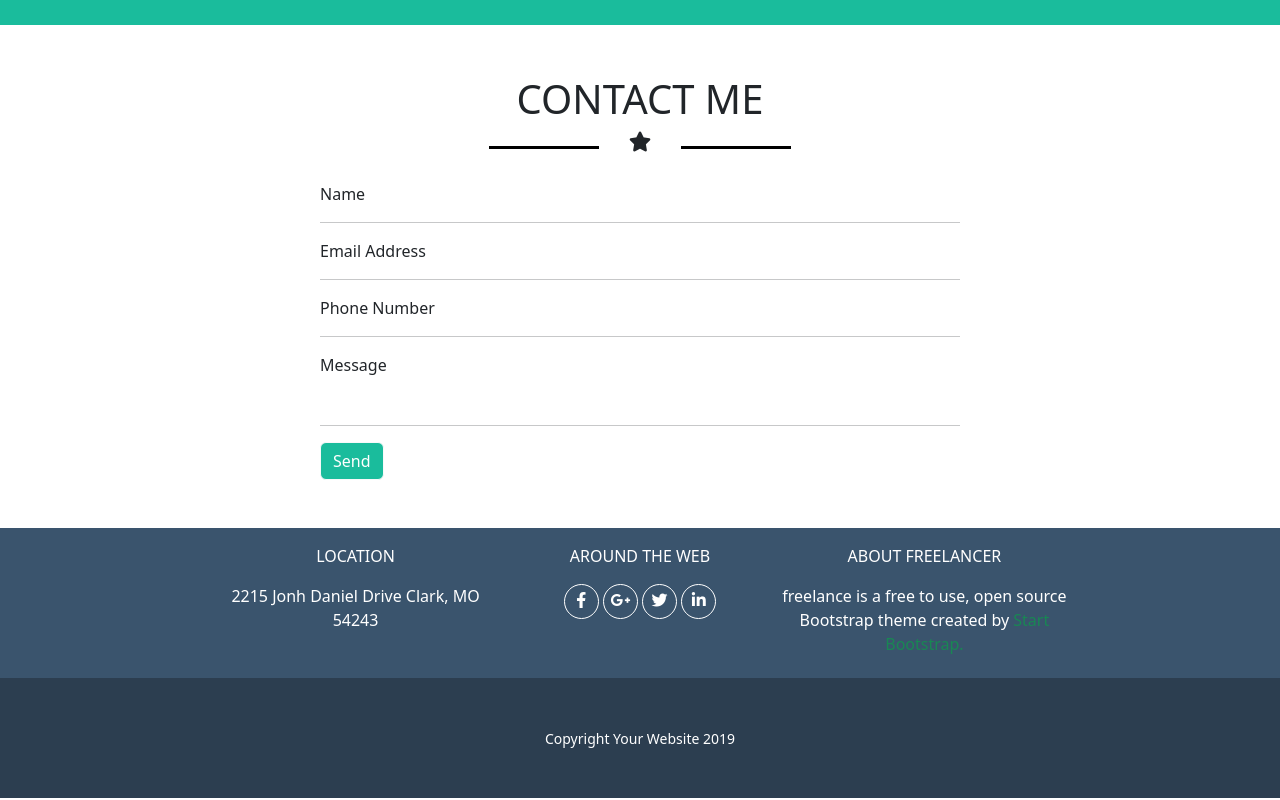
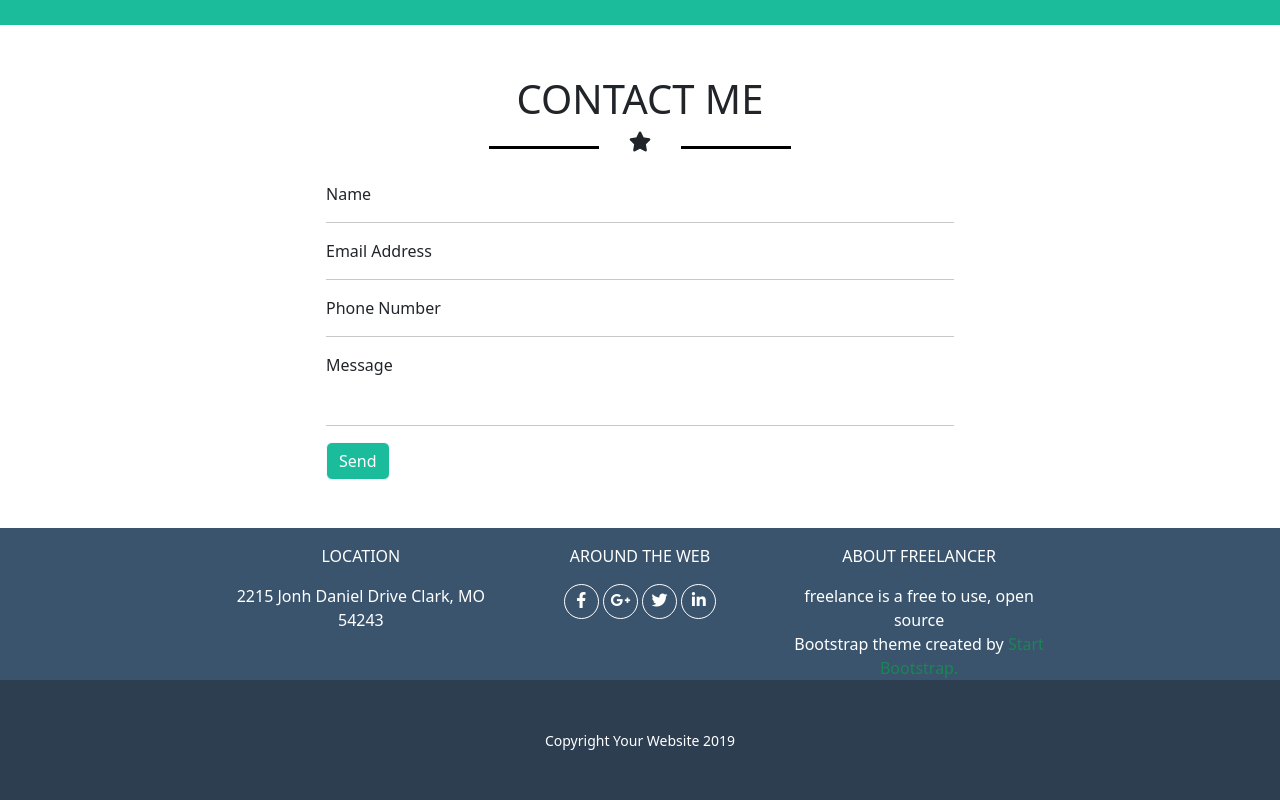
Before and after one commit to francescomeloni03/html-css-bootstrap-freelancer, a plain HTML site: page index.html in a window 1280 px wide. Shown: the part 1537-2337 px from the top of the page. Drawn offline with nearby package versions, Linux system fonts and the light colour scheme.

Commit message:
modifiche

```diff
--- a/index.html
+++ b/index.html
@@ -30,10 +30,11 @@
 
 
         </div>
-
+     </div>
     </header>
 
     <main>
+        <div class="container-fluid">
 
         <div class="row my-main-1">
             <div class="col-12 text-white">
@@ -101,12 +102,16 @@
             </div>
         </div>
 
+
+    </div>
+
     </main>
 
 
 
 
     <footer>
+        <div class="container-fluid">
 
         <div class="row my-footer-1">
             <div class="col-12">
@@ -139,10 +144,18 @@
 
 
 
+    </div>
+
+
+
+
+
+
+
     </footer>
 
 
-      </div>
+
 
   </body>
 </html>
```
